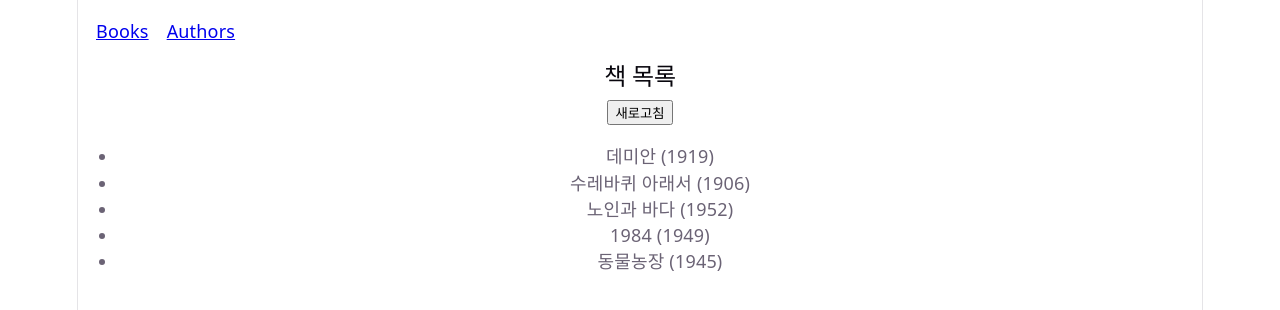
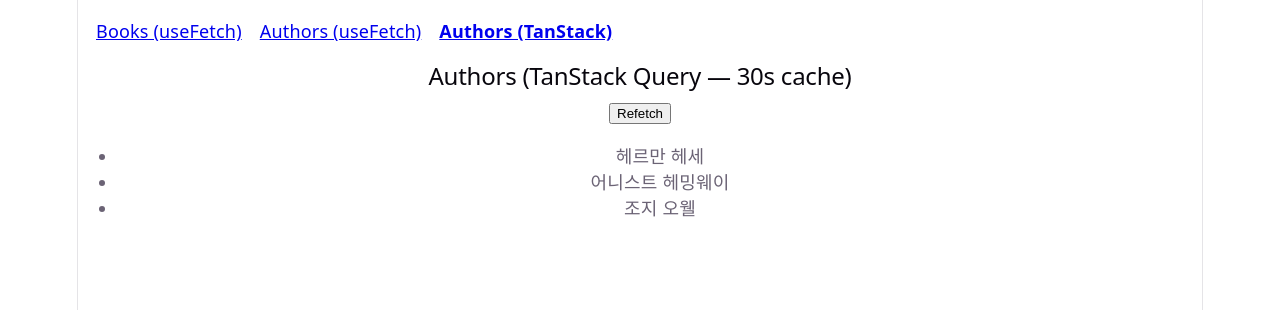
Before and after one commit to gimsansan/260611_useFet_hukushu, a React (Vite) app: page /authors-query in a window 1280 px wide. Shown: the top 310 px of the page. Built offline with nearby package versions, Linux system fonts and the light colour scheme; data requests are answered from the project's data file.

Commit message:
feat: 10단계 - TanStack Query 비교 (staleTime 30s 캐시 vs useFetch 매번 재요청)

```diff
--- a/package.json
+++ b/package.json
@@ -10,6 +10,7 @@
     "preview": "vite preview"
   },
   "dependencies": {
+    "@tanstack/react-query": "^5.101.0",
     "react": "^19.2.6",
     "react-dom": "^19.2.6",
     "react-router-dom": "^7.17.0"
--- a/src/App.jsx
+++ b/src/App.jsx
@@ -1,6 +1,7 @@
 import { Routes, Route, NavLink } from 'react-router-dom';
 import BookList from './BookList';
 import AuthorList from './AuthorList';
+import AuthorListQuery from './AuthorListQuery';
 
 function App() {
   return (
@@ -9,18 +10,24 @@ function App() {
         <NavLink to="/books"
           style={({ isActive }) => ({ fontWeight: isActive ? 'bold' : 'normal' })}
         >
-          Books
+          Books (useFetch)
         </NavLink>
         <NavLink to="/authors"
           style={({ isActive }) => ({ fontWeight: isActive ? 'bold' : 'normal' })}
         >
-          Authors
+          Authors (useFetch)
+        </NavLink>
+        <NavLink to="/authors-query"
+          style={({ isActive }) => ({ fontWeight: isActive ? 'bold' : 'normal' })}
+        >
+          Authors (TanStack)
         </NavLink>
       </nav>
 
       <Routes>
         <Route path="/books" element={<BookList />} />
         <Route path="/authors" element={<AuthorList />} />
+        <Route path="/authors-query" element={<AuthorListQuery />} />
         <Route path="*" element={<BookList />} />
       </Routes>
     </div>
--- /dev/null
+++ b/src/AuthorListQuery.jsx
@@ -0,0 +1,24 @@
+import { useQuery } from '@tanstack/react-query';
+
+function AuthorListQuery() {
+  const { data, isLoading, error, refetch } = useQuery({
+    queryKey: ['authors'],
+    queryFn: () => fetch('http://localhost:3000/authors').then(res => res.json()),
+    staleTime: 30 * 1000, // 30초간 캐시 유지
+  });
+
+  if (isLoading) return <p>Loading authors (TanStack Query)…</p>;
+  if (error) return <p>Error: {error.message}</p>;
+
+  return (
+    <div>
+      <h2>Authors (TanStack Query — 30s cache)</h2>
+      <button onClick={() => refetch()}>Refetch</button>
+      <ul>
+        {data.map(a => <li key={a.id}>{a.name}</li>)}
+      </ul>
+    </div>
+  );
+}
+
+export default AuthorListQuery;
--- a/src/main.jsx
+++ b/src/main.jsx
@@ -1,10 +1,15 @@
 import { createRoot } from 'react-dom/client';
 import { BrowserRouter } from 'react-router-dom';
+import { QueryClient, QueryClientProvider } from '@tanstack/react-query';
 import App from './App.jsx';
 import './index.css';
 
+const queryClient = new QueryClient();
+
 createRoot(document.getElementById('root')).render(
-  <BrowserRouter>
-    <App />
-  </BrowserRouter>
+  <QueryClientProvider client={queryClient}>
+    <BrowserRouter>
+      <App />
+    </BrowserRouter>
+  </QueryClientProvider>
 );
```
Also changed, not shown: 1 other file (tests, documents, lock files or other folders).
